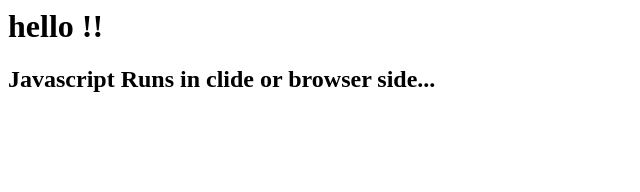
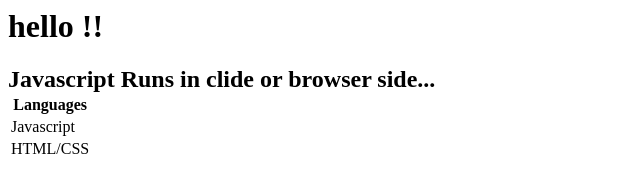
Before and after one commit to pushpalata06/desgin, a plain HTML site: page index.html in a window 1280 px wide. Shown: the whole page, without its empty margins (0-640 px from the left). Drawn offline with Linux system fonts and the light colour scheme.

Commit message:
modified

```diff
--- a/index.html
+++ b/index.html
@@ -1,4 +1,5 @@
 <html>
+
 	<head>
 	<title>Desgin</title>
 	</head>
@@ -7,4 +8,11 @@
 	<h1>hello !!</h1>
 
 	<h2> Javascript Runs  in clide or browser side...</body>
+
+	<table>
+		<tr><th>Languages<th></tr>
+		<tr><td>Javascript<td></tr>
+		<tr><td>HTML/CSS</td></tr>
+	</table>
+
 </html>
```
